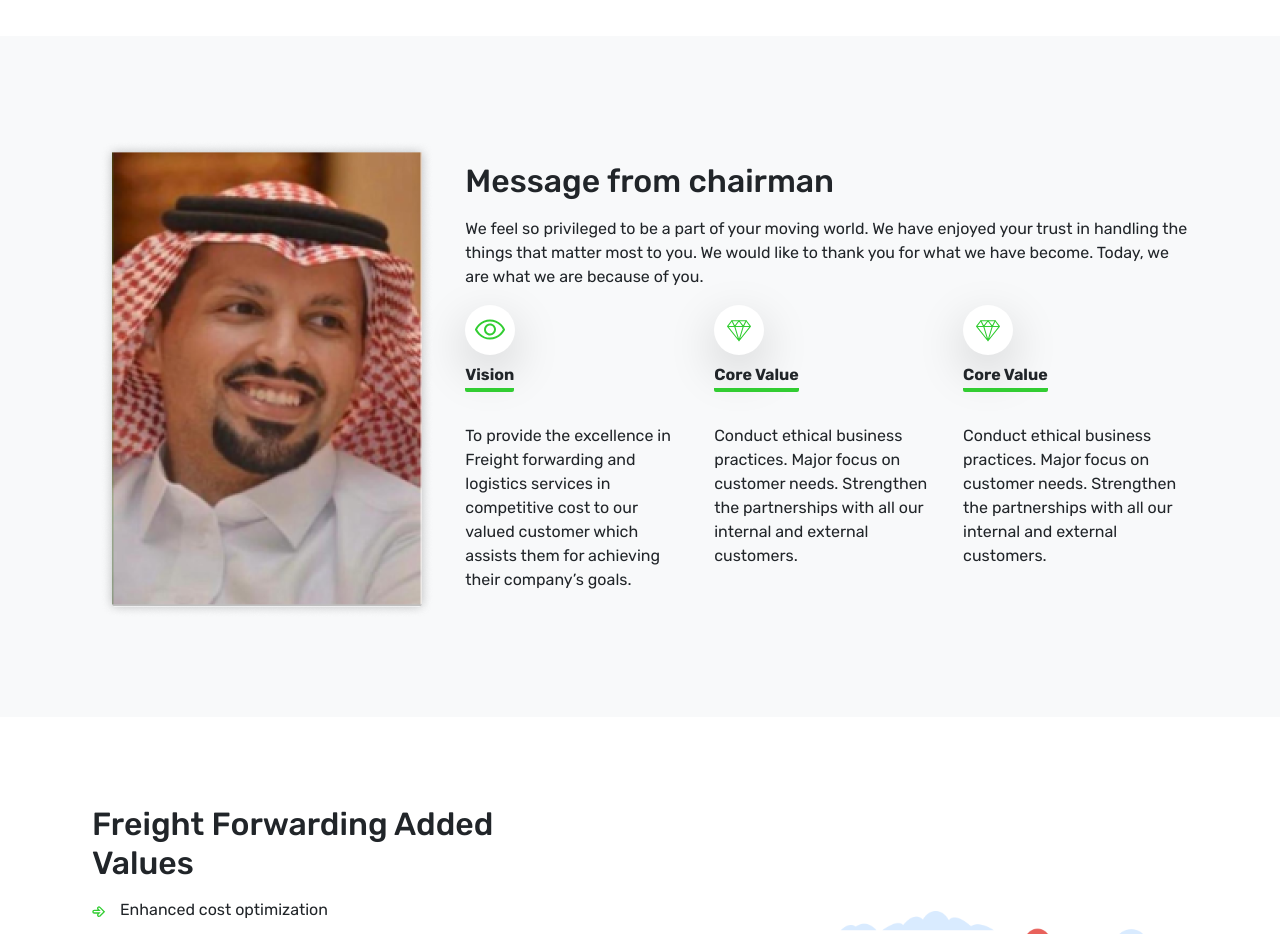
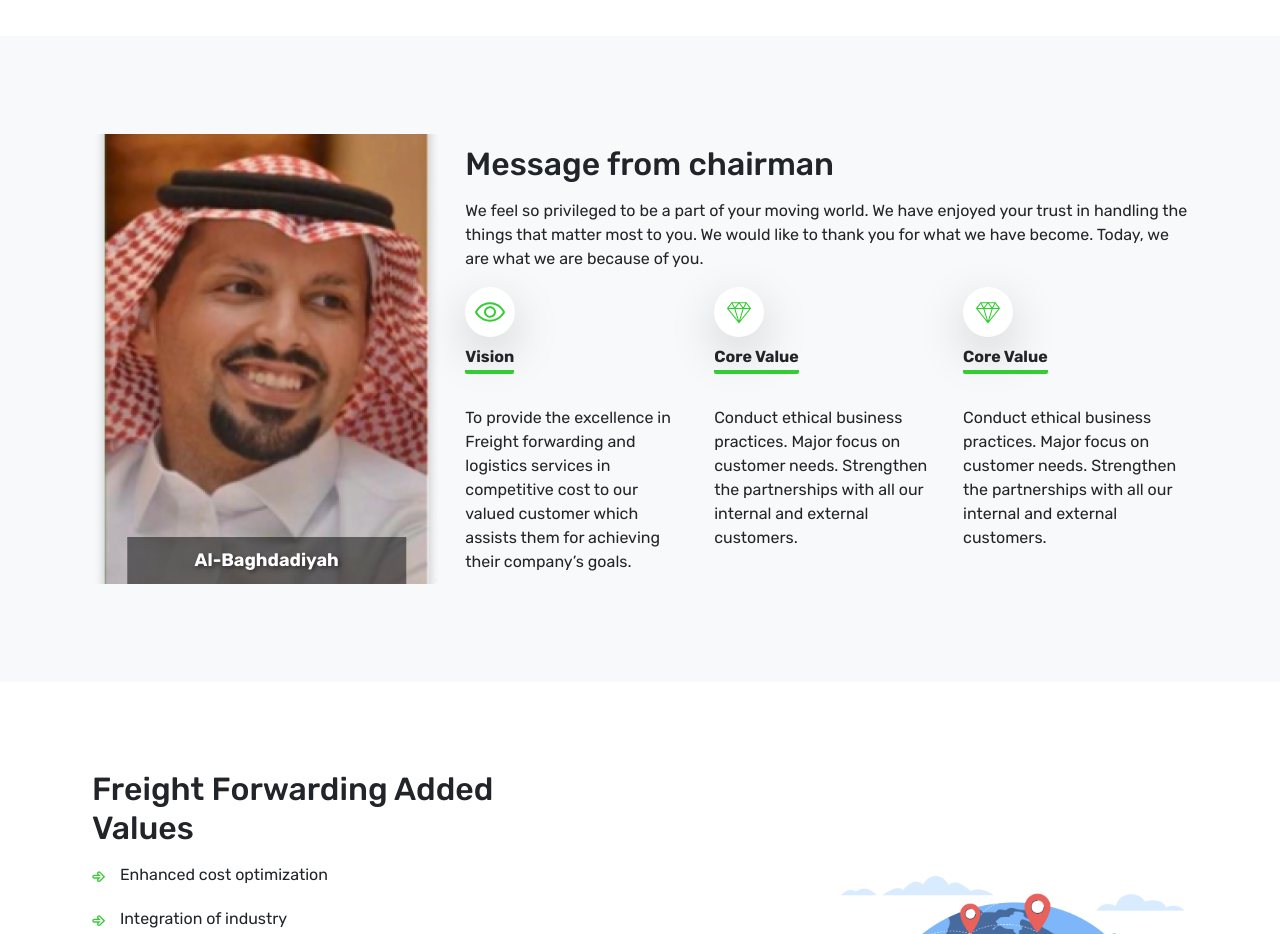
Before and after one commit to muni2explore/saudi-arabia, a plain HTML site: page about-us.html in a window 1280 px wide. Shown: the part 1280-2214 px from the top of the page. Drawn offline with Linux system fonts and the light colour scheme.

Commit message:
changes:

```diff
--- a/about-us.html
+++ b/about-us.html
@@ -150,8 +150,21 @@
     <div class="feature">
         <div class="container">
             <div class="row justify-content-start align-items-center py-5 service-featurette">
-                <div class="col-lg-4 text-center mb-4 mb-lg-0">
-                    <img src="images/about/profile.png" class="rounded-3" />
+                <!-- <div class="col-lg-4 text-center mb-4 mb-lg-0">
+                    <div class="profile-box" style="position: relative; width: 100%; height: 100%;">
+                        <div class="profile-img rounded-3" style="background-image: url('images/about/profile.png'); width: 100%; max-width: 350px; height: 300px; background-size: cover; background-position: center;"></div>
+                        <div class="profile-name" style="position: absolute; bottom: 10px; left: 0; width: 100%; text-align: center; color: white; font-size: 18px; font-weight: bold; text-shadow: 2px 2px 4px rgba(0, 0, 0, 0.5);">
+                            Your Name
+                        </div>
+                    </div>
+                </div> -->
+                <div class="col-lg-4 col-md-6 col-sm-12 text-center mb-4 mb-lg-0">
+                    <div class="profile-box" style="position: relative; width: 100%; height: 100%;">
+                        <div class="profile-img rounded-3" style="background-image: url('images/about/profile.png'); width: 100%; height: 450px; background-size: cover; background-position: center;"></div>
+                        <div class="profile-name" style="position: absolute; bottom: 0; left: 50%; transform: translateX(-50%); width: 80%; max-width: 323px; text-align: center; color: white; font-size: 18px; font-weight: bold; text-shadow: 2px 2px 4px rgba(0, 0, 0, 0.5); background-color: rgba(0, 0, 0, 0.5); padding: 10px;">
+                            Al-Baghdadiyah
+                        </div>
+                    </div>
                 </div>
                 <div class="col-lg-8">
                     <h2 class="services-heading mb-3">Message from chairman</h2>
```
Also changed, not shown: index.html (+1 -1 lines).
